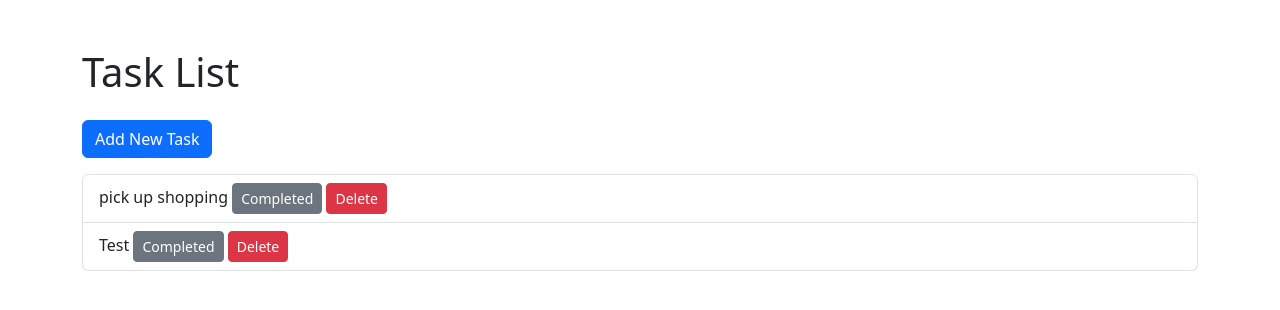
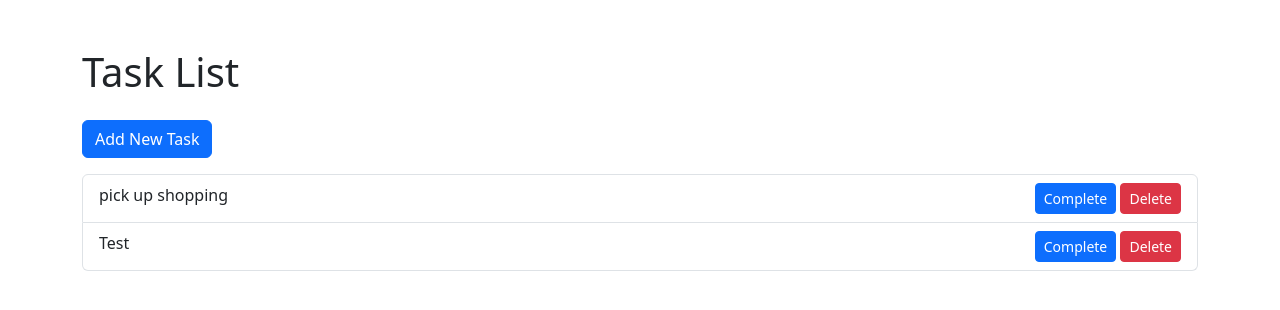
Before and after one commit to DMeyerD/task_manager, a Flask app: page / in a window 1280 px wide. Shown: the top 310 px of the page. Run offline with Flask 3, Linux system fonts and the light colour scheme.

Commit message:
added styling for finishing a task and added an undo button

```diff
--- a/templates/index.html
+++ b/templates/index.html
@@ -2,6 +2,7 @@
 <html lang="en">
   <head>
     <meta charset="UTF-8">
+    <link rel=""stylesheet" href="{{url_for('static', filename='css/styles.css')}}">
     <!-- boot strap 5 cdn -->
     <link href="https://cdn.jsdelivr.net/npm/bootstrap@5.3.3/dist/css/bootstrap.min.css" rel="stylesheet">
     <title>Task Manager</title>
@@ -12,20 +13,23 @@
         <a href="/add" class="btn btn-primary mb-3">Add New Task</a>
           <ul class="list-group">
             {% for task in tasks%}
-              <li class="list-group-item">{{task.content}}
-                {% if task.completed %}
-                  ✅
+              <li class="list-group-item d-flex justify-content-between align-item-center
+              {% if task.completed %} list-group-item-success text-decoration-line-through {% endif %}">
+                <span>
+                {{task.content}}
+                {% if task.completed %}✅ {%endif%}
+                </span>
+
+                <div>
                   <form action="/completed/{{task.id}}" method="POST" style="display: inline;">
-                    <button type="submit" class="btn btn-secondary btn-sm">Not Completed</button>
+                    <button type="submit" class="btn btn-sm {% if task.completed %} btn-outline-secondary{% else %}btn-primary{% endif %}">
+                      {% if task.completed %} Undo{% else %}Complete{% endif %}
+                    </button>
                   </form>
-                {% else %}
-                  <form action="/completed/{{task.id}}" method="POST" style="display: inline;">
-                      <button type="submit" class="btn btn-secondary btn-sm">Completed</button>
-                    </form>
-                {% endif %}
                   <form action="/delete/{{task.id}}" method="POST" style="display: inline;">
                     <button type="submit" class="btn btn-danger btn-sm">Delete</button>
                   </form>
+                </div>
             </li>
             {%endfor%}
           </ul>
```
Also changed, not shown: instance/tasks.db, static/css/styles.css (added).
